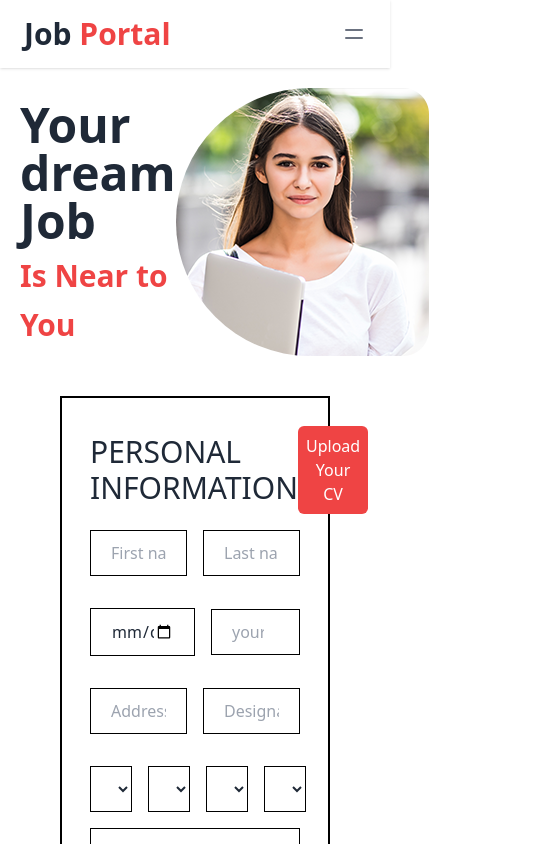
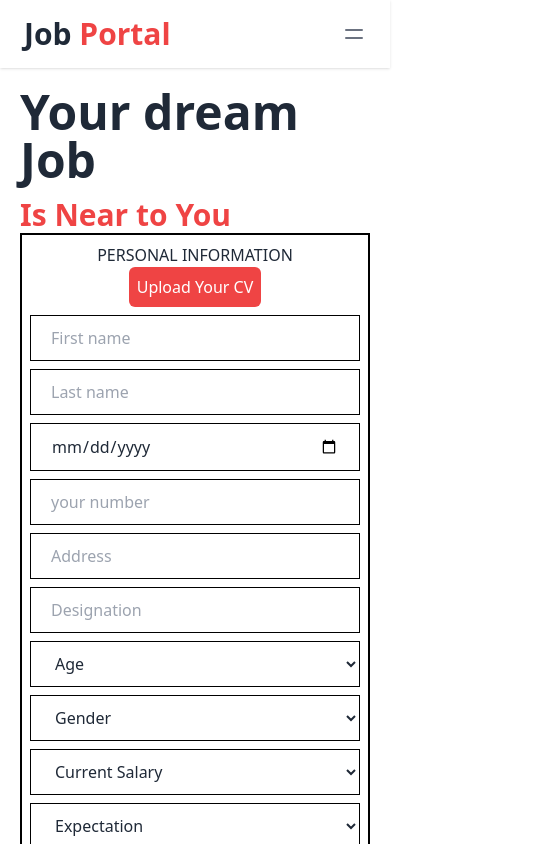
Before and after one commit to ayathree/kudosware-client, a React (Vite) app: page /resume in a window 390 px wide. Shown: the top 844 px of the page, 534 px wide, since content can reach past the window. Built offline with nearby package versions, Linux system fonts and the light colour scheme.

Commit message:
make resume page half responsive

```diff
--- a/src/pages/Resume.jsx
+++ b/src/pages/Resume.jsx
@@ -7,51 +7,51 @@ const Resume = () => {
             <h1 className="text-5xl font-bold">Your dream Job
                 <br />
                  <span className="text-3xl text-red-500" >Is Near to You</span></h1>
-            <img className='rounded-l-full' src={resume} alt="" />
+            <img className='hidden lg:block rounded-l-full' src={resume} alt="" />
             </div>
             {/* resume */}
-            <div className='m-10'>
-                <div className='border-2 border-black p-7 '>
-                   <div className='flex justify-between items-center'>
-                   <h1 className='text-3xl uppercase'>Personal Information</h1>
+            <div className='md:m-10'>
+                <div className='border-2 border-black md:p-7 p-2 '>
+                   <div className='flex flex-col md:flex-row justify-between items-center'>
+                   <h1 className='md:text-3xl uppercase'>Personal Information</h1>
                    <button className='bg-red-500 p-2 text-white rounded-md hover:bg-black'>Upload Your CV</button>
                    </div>
                    {/* personal info div */}
-                   <div className='flex justify-between items-center gap-4 '>
-                   <input type="text" placeholder='First name' className="my-4  border w-1/2 border-black bg-white px-5 py-2.5  focus:border-blue-400 focus:outline-none focus:ring focus:ring-blue-300 focus:ring-opacity-40" />
-                   <input type="text" placeholder='Last name' className="my-4  border w-1/2  border-black bg-white px-5 py-2.5  focus:border-blue-400 focus:outline-none focus:ring focus:ring-blue-300 focus:ring-opacity-40" />
+                   <div className='flex flex-col md:flex-row justify-between items-center md:gap-4 '>
+                   <input type="text" placeholder='First name' className="md:my-4 my-2 w-full  border md:w-1/2 border-black bg-white px-5 py-2.5  focus:border-blue-400 focus:outline-none focus:ring focus:ring-blue-300 focus:ring-opacity-40" />
+                   <input type="text" placeholder='Last name' className="md:my-4 w-full  border md:w-1/2  border-black bg-white px-5 py-2.5  focus:border-blue-400 focus:outline-none focus:ring focus:ring-blue-300 focus:ring-opacity-40" />
                    </div>
                    {/* div 2 */}
-                   <div className='flex justify-between items-center gap-4 ' >
-                   <input type="date" placeholder='' className="my-4   border w-1/2 border-black bg-white px-5 py-2.5  focus:border-blue-400 focus:outline-none focus:ring focus:ring-blue-300 focus:ring-opacity-40" />
-                   <input type="number" placeholder='your number' className="my-4 border w-1/2  border-black bg-white px-5 py-2.5  focus:border-blue-400 focus:outline-none focus:ring focus:ring-blue-300 focus:ring-opacity-40" />
+                   <div className='flex flex-col md:flex-row justify-between items-center md:gap-4 ' >
+                   <input type="date" placeholder='' className="md:my-4 my-2  border md:w-1/2 w-full border-black bg-white px-5 py-2.5  focus:border-blue-400 focus:outline-none focus:ring focus:ring-blue-300 focus:ring-opacity-40" />
+                   <input type="number" placeholder='your number' className="md:my-4 border md:w-1/2 w-full border-black bg-white px-5 py-2.5  focus:border-blue-400 focus:outline-none focus:ring focus:ring-blue-300 focus:ring-opacity-40" />
                    </div>
                    {/* div 3 */}
-                   <div className='flex justify-between items-center gap-4 '>
-                   <input type="text" placeholder='Address' className="my-4   border w-1/2 border-black bg-white px-5 py-2.5  focus:border-blue-400 focus:outline-none focus:ring focus:ring-blue-300 focus:ring-opacity-40" />
-                   <input type="text" placeholder='Designation' className="my-4 border w-1/2  border-black bg-white px-5 py-2.5  focus:border-blue-400 focus:outline-none focus:ring focus:ring-blue-300 focus:ring-opacity-40" />
+                   <div className='flex flex-col md:flex-row justify-between items-center md:gap-4 '>
+                   <input type="text" placeholder='Address' className="md:my-4 my-2 w-full border md:w-1/2 border-black bg-white px-5 py-2.5  focus:border-blue-400 focus:outline-none focus:ring focus:ring-blue-300 focus:ring-opacity-40" />
+                   <input type="text" placeholder='Designation' className="md:my-4 border md:w-1/2 w-full  border-black bg-white px-5 py-2.5  focus:border-blue-400 focus:outline-none focus:ring focus:ring-blue-300 focus:ring-opacity-40" />
                    </div>
                    {/* div 4 */}
-                   <div className='flex justify-between items-center gap-4 '>
-                   <select className=" my-4 border w-1/2  border-black bg-white px-5 py-2.5  focus:border-blue-400 focus:outline-none focus:ring focus:ring-blue-300 focus:ring-opacity-40">
+                   <div className='flex flex-col md:flex-row justify-between items-center md:gap-4'>
+                   <select className=" md:my-4 my-2 border md:w-1/2 w-full border-black bg-white px-5 py-2.5  focus:border-blue-400 focus:outline-none focus:ring focus:ring-blue-300 focus:ring-opacity-40">
   <option disabled selected>Age</option>
   <option>20-25</option>
   <option>26-30</option>
   <option>30-35</option>
 </select>
-<select className=" my-4 border w-1/2  border-black bg-white px-5 py-2.5  focus:border-blue-400 focus:outline-none focus:ring focus:ring-blue-300 focus:ring-opacity-40">
+<select className=" md:my-4  border md:w-1/2 w-full border-black bg-white px-5 py-2.5  focus:border-blue-400 focus:outline-none focus:ring focus:ring-blue-300 focus:ring-opacity-40">
   <option disabled selected>Gender</option>
   <option>Male</option>
   <option>Female</option>
   <option>Other</option>
 </select>
-<select className=" my-4 border w-1/2  border-black bg-white px-5 py-2.5  focus:border-blue-400 focus:outline-none focus:ring focus:ring-blue-300 focus:ring-opacity-40">
+<select className="md:my-4 my-2 border md:w-1/2 w-full border-black bg-white px-5 py-2.5  focus:border-blue-400 focus:outline-none focus:ring focus:ring-blue-300 focus:ring-opacity-40">
   <option disabled selected>Current Salary</option>
   <option>10k-40k</option>
   <option>41k-60k</option>
   <option>61k-higher</option>
 </select>
-<select className=" my-4 border w-1/2  border-black bg-white px-5 py-2.5  focus:border-blue-400 focus:outline-none focus:ring focus:ring-blue-300 focus:ring-opacity-40">
+<select className=" md:my-4  border md:w-1/2 w-full border-black bg-white px-5 py-2.5  focus:border-blue-400 focus:outline-none focus:ring focus:ring-blue-300 focus:ring-opacity-40">
   <option disabled selected>Expectation</option>
   <option>10k-40k</option>
   <option>41k-60k</option>
@@ -61,7 +61,7 @@ const Resume = () => {
 </div>
 {/* div 5 */}
 <div>
-<textarea type="text" placeholder='About me' className="  border block w-full h-48  border-black bg-white px-5 py-2.5  focus:border-blue-400 focus:outline-none focus:ring focus:ring-blue-300 focus:ring-opacity-40" />
+<textarea type="text" placeholder='About me' className=" my-2 md:my-0 border block w-full h-48  border-black bg-white px-5 py-2.5  focus:border-blue-400 focus:outline-none focus:ring focus:ring-blue-300 focus:ring-opacity-40" />
 
 </div>
 
```
